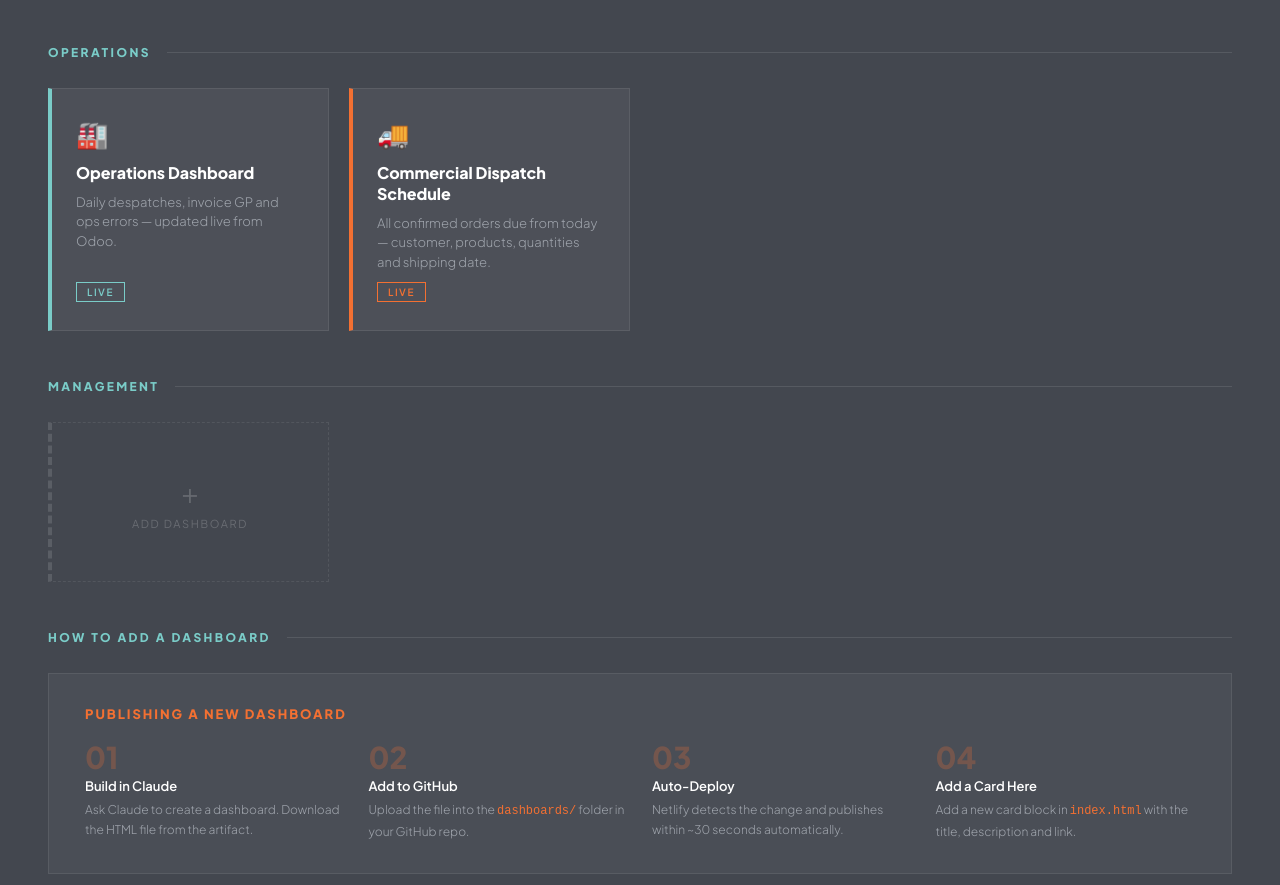
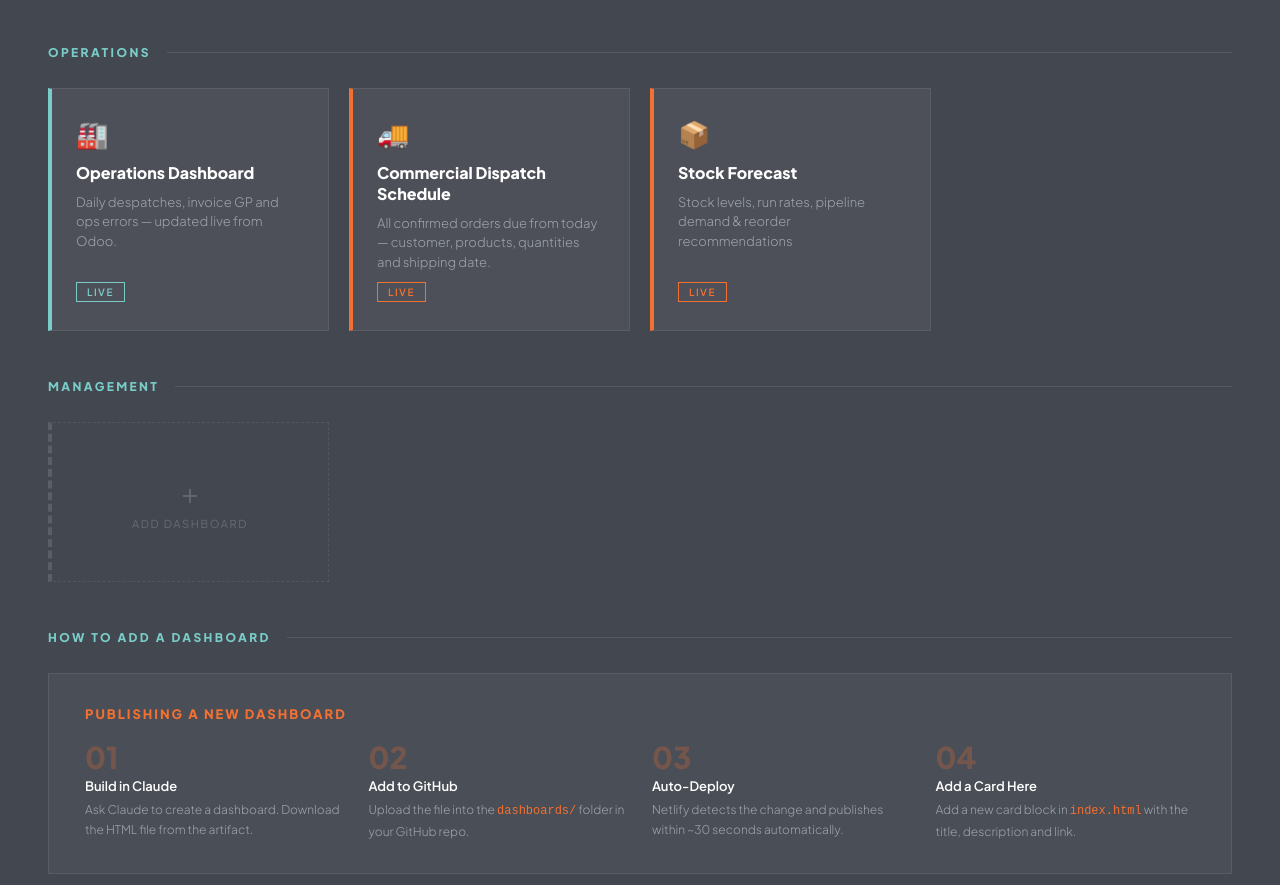
Before and after one commit to ralphfp/fencepoint-dashboards, a plain HTML site: page index.html in a window 1280 px wide. Shown: the part 1354-2239 px from the top of the page. Drawn offline with Linux system fonts and the light colour scheme.

Commit message:
Update index.html

```diff
--- a/index.html
+++ b/index.html
@@ -207,6 +207,13 @@
         <div class="card-desc">All confirmed orders due from today — customer, products, quantities and shipping date.</div>
         <div class="card-tag orange">Live</div>
       </a>
+
+      <a href="dashboards/stockforecastdashboard.html" class="dashboard-card">
+        <div class="card-icon">📦</div>
+        <div class="card-title">Stock Forecast</div>
+        <div class="card-desc">Stock levels, run rates, pipeline demand &amp; reorder recommendations</div>
+        <div class="card-tag">Live</div>
+      </a>
     </div>
 
     <div class="section-header">
```
